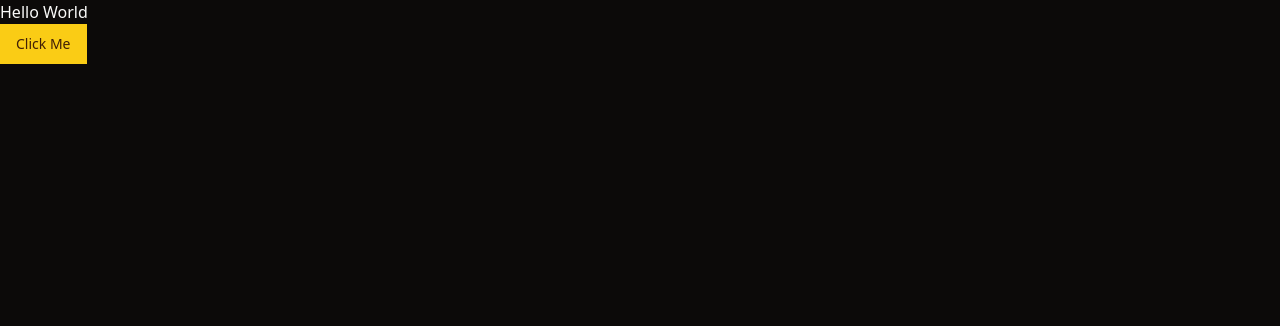
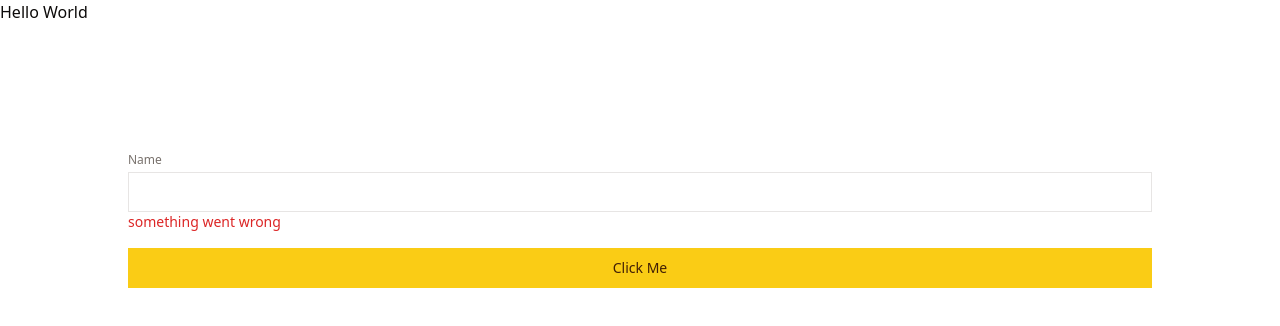
Before and after one commit to johnvilela/scrooge, a Next.js app: page / in a window 1280 px wide. Shown: the top 326 px of the page. Built offline with nearby package versions, Linux system fonts and the light colour scheme.

Commit message:
feat: add input component

```diff
--- a/src/app/layout.tsx
+++ b/src/app/layout.tsx
@@ -13,7 +13,7 @@
 }>) {
   return (
     <html lang="en">
-      <body className={`antialiased dark`}>{children}</body>
+      <body className={`antialiased`}>{children}</body>
     </html>
   );
 }
--- a/src/app/page.tsx
+++ b/src/app/page.tsx
@@ -1,10 +1,14 @@
 import { Button } from '@/components/ui/button';
+import { Input } from '@/components/ui/input';
 
 export default function Home() {
   return (
     <>
       <h1>Hello World</h1>
-      <Button>Click Me</Button>
+      <div className="p-32 flex flex-col gap-4">
+        <Input label="Name" id="name" error="something went wrong" />
+        <Button>Click Me</Button>
+      </div>
     </>
   );
 }
--- /dev/null
+++ b/src/components/ui/input.tsx
@@ -0,0 +1,39 @@
+import * as React from 'react';
+
+import { classHelper } from '@/lib/utils/classHelper';
+
+export interface InputProps
+  extends React.InputHTMLAttributes<HTMLInputElement> {
+  label: string;
+  error?: string;
+}
+
+const Input = React.forwardRef<HTMLInputElement, InputProps>(
+  ({ className, type, label, error, id, ...props }, ref) => {
+    return (
+      <div>
+        <label
+          htmlFor={id}
+          className="block text-xs mb-1 font-medium text-muted-foreground"
+        >
+          {label}
+        </label>
+        <input
+          name={id}
+          id={id}
+          type={type}
+          className={classHelper(
+            'flex h-10 w-full rounded-md border border-input bg-background px-3 py-2 text-sm ring-offset-background file:border-0 file:bg-transparent file:text-sm file:font-medium file:text-foreground placeholder:text-muted-foreground focus-visible:outline-none focus-visible:ring-2 focus-visible:ring-ring focus-visible:ring-offset-0 disabled:cursor-not-allowed disabled:opacity-50',
+            className,
+          )}
+          ref={ref}
+          {...props}
+        />
+        {error && <p className="text-sm text-red-600">{error}</p>}
+      </div>
+    );
+  },
+);
+Input.displayName = 'Input';
+
+export { Input };
```
